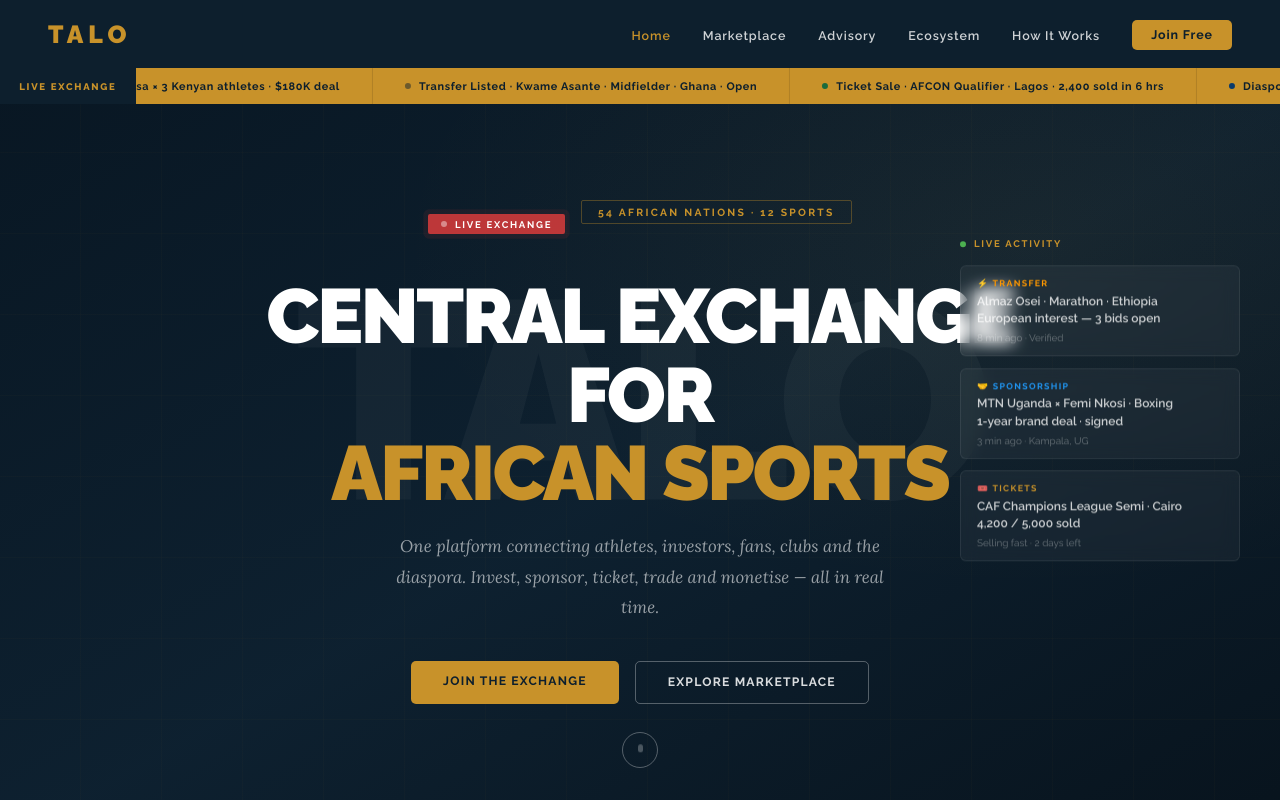
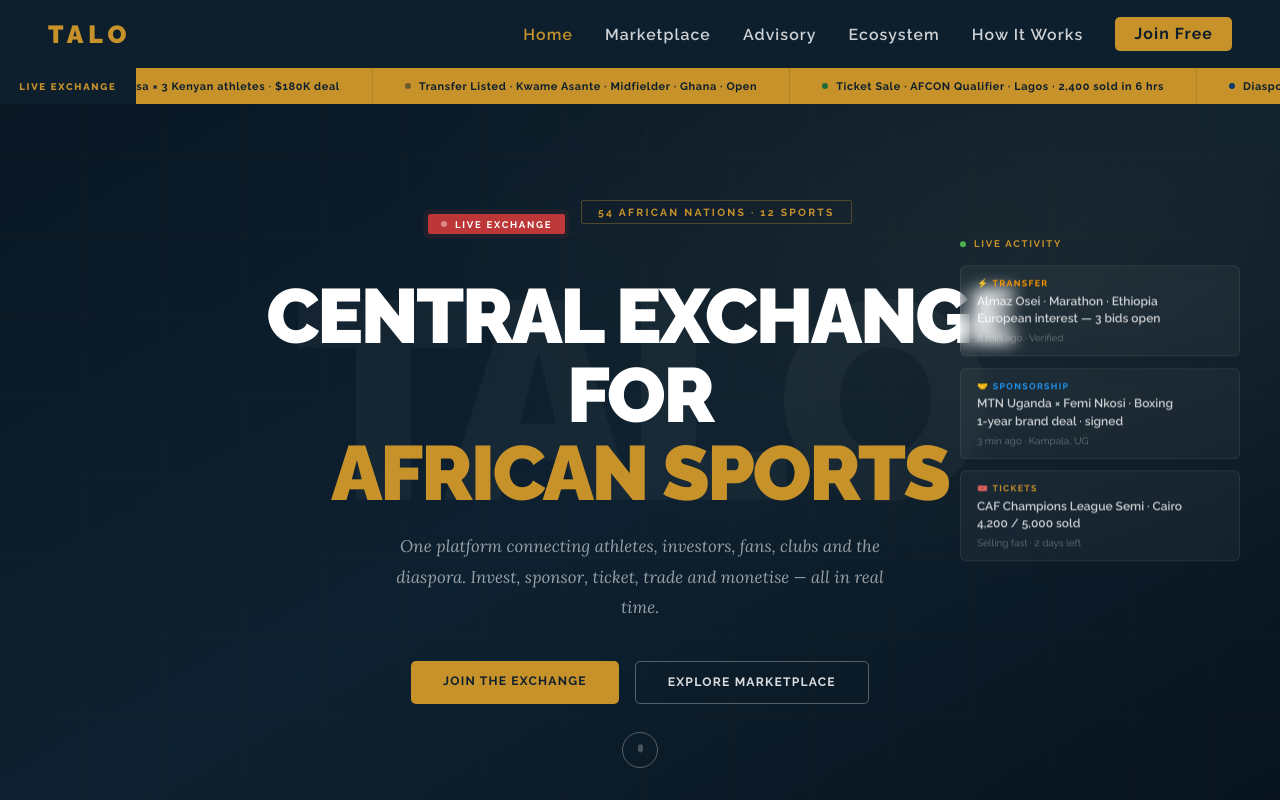
Before and after one commit to Psang1532/talosports_frontend, a Next.js app: page / in a window 1280 px wide. Shown: the top 800 px of the page. Built offline with nearby package versions, Linux system fonts and the light colour scheme.

Commit message:
Adjucted global navbar font size

```diff
--- a/src/app/global.css
+++ b/src/app/global.css
@@ -53,7 +53,7 @@ nav {
 }
 .nav-links { display: flex; align-items: center; gap: 2rem; list-style: none; }
 .nav-links a {
-  font-size: 0.78rem; font-weight: 600; letter-spacing: 0.07em;
+  font-size: 0.99rem; font-weight: 600; letter-spacing: 0.07em;
   text-transform: capitalize; color: rgba(255,255,255,0.8); text-decoration: none;
   transition: color 0.2s; cursor: pointer; font-family: 'Raleway', sans-serif;
 }
```
